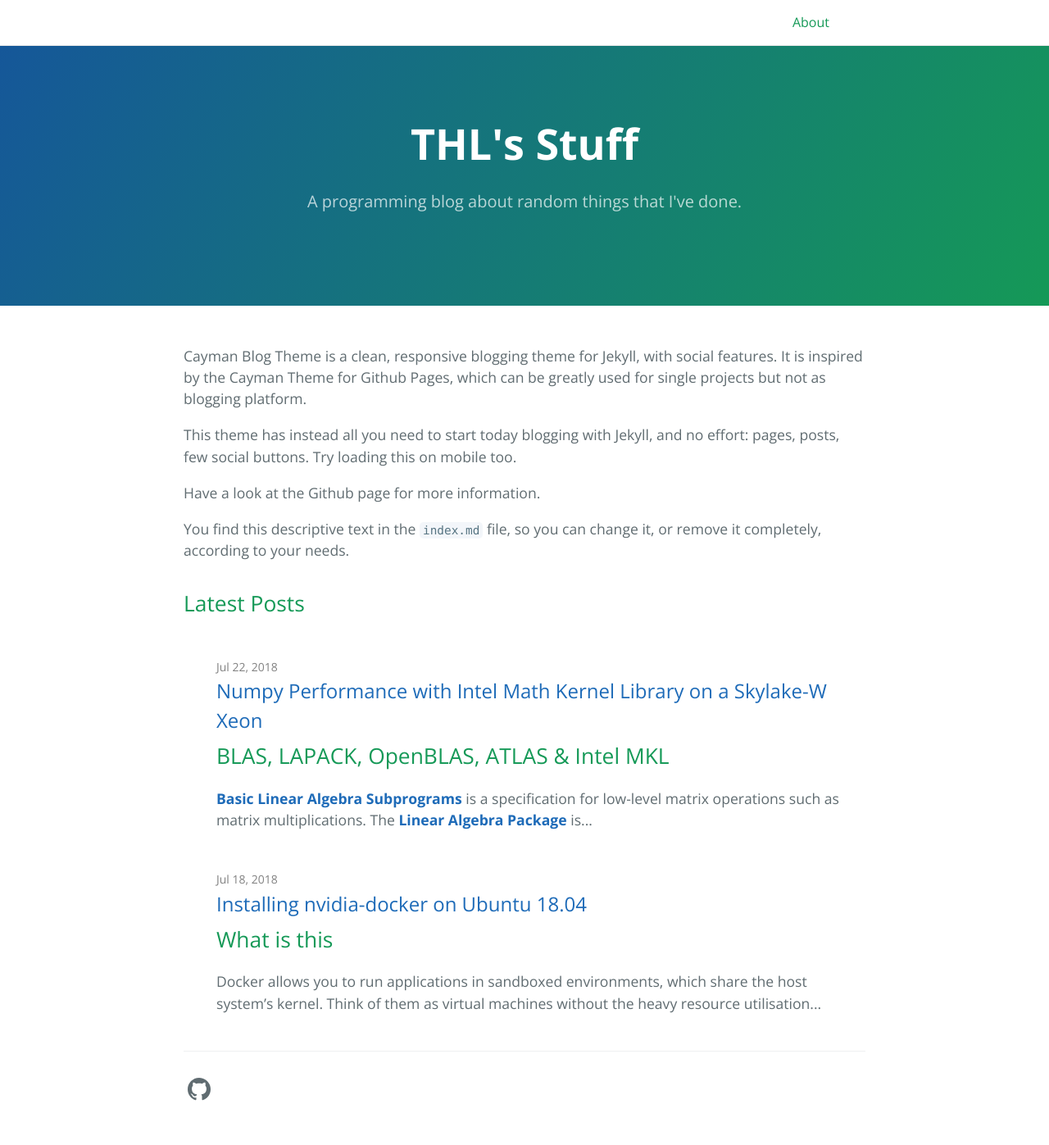
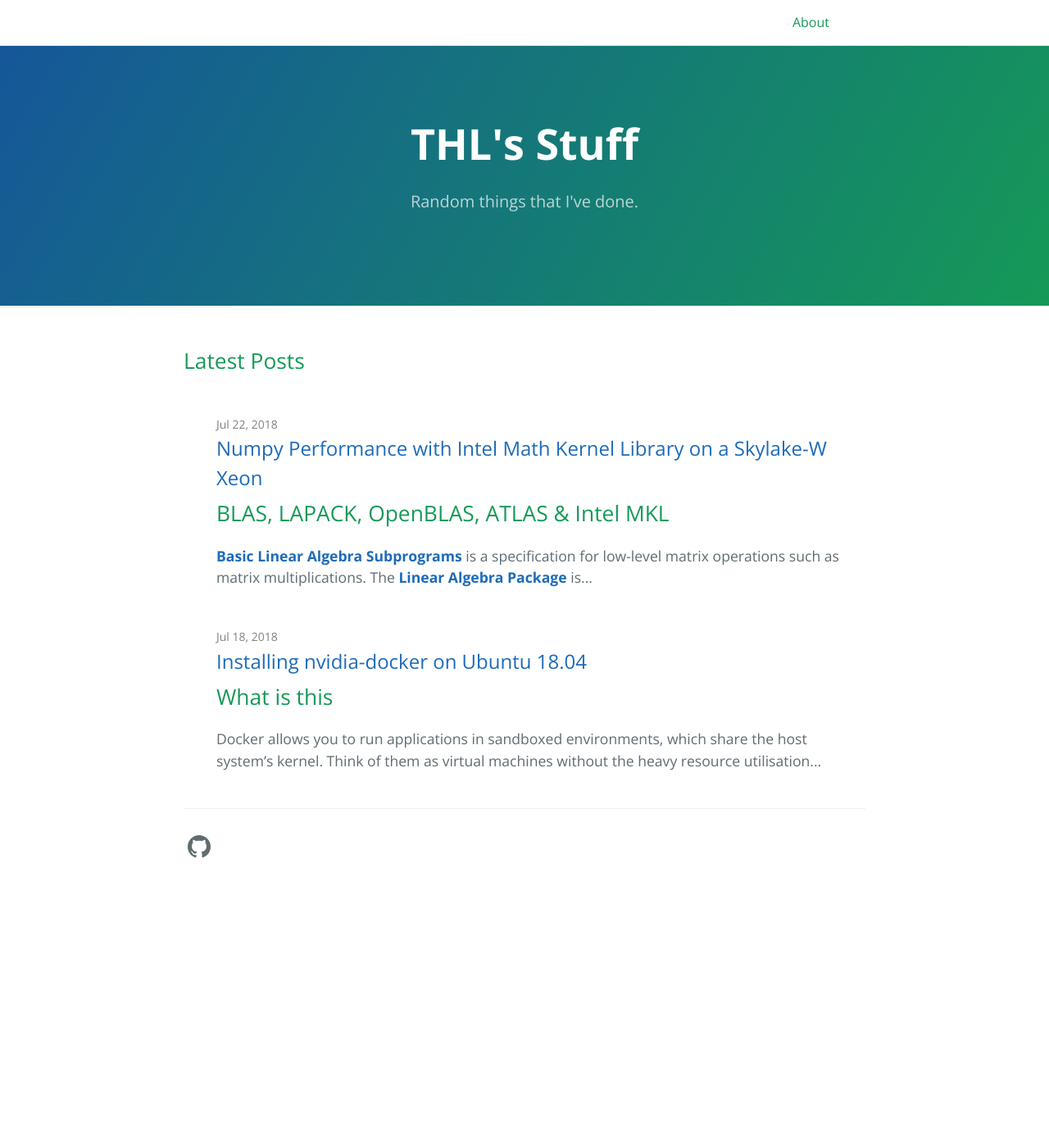
Before and after one commit to tanhanliang/tanhanliang.github.io, a Jekyll site: the page built from index.md, in a window 1280 px wide. Shown: the whole page at 82% size. Built offline with Jekyll 4.4.1, drawn with Linux system fonts in a browser that asks for light colours; after the commit the page ends 1101 px from its top, so only the background shows below that.

Commit message:
Remove home text

```diff
--- a/_config.yml
+++ b/_config.yml
@@ -16,7 +16,7 @@
 title: THL's Stuff
 # email: your-email@example.com
 description: >- # this means to ignore newlines until "baseurl:"
-  A programming blog about random things that I've done.
+  Random things that I've done.
 baseurl: "" # the subpath of your site, e.g. /blog
 url: "" # the base hostname & protocol for your site, e.g. http://example.com
 github_username:  tanhanliang
--- a/index.md
+++ b/index.md
@@ -7,11 +7,3 @@
 #
 layout: home
 ---
-
-Cayman Blog Theme is a clean, responsive blogging theme for Jekyll, with social features. It is inspired by the Cayman Theme for Github Pages, which can be greatly used for single projects but not as blogging platform.
-
-This theme has instead all you need to start today blogging with Jekyll, and no effort: pages, posts, few social buttons. Try loading this on mobile too.
-
-Have a look at the Github page for more information.
-
-You find this descriptive text in the `index.md` file, so you can change it, or remove it completely, according to your needs.
```
